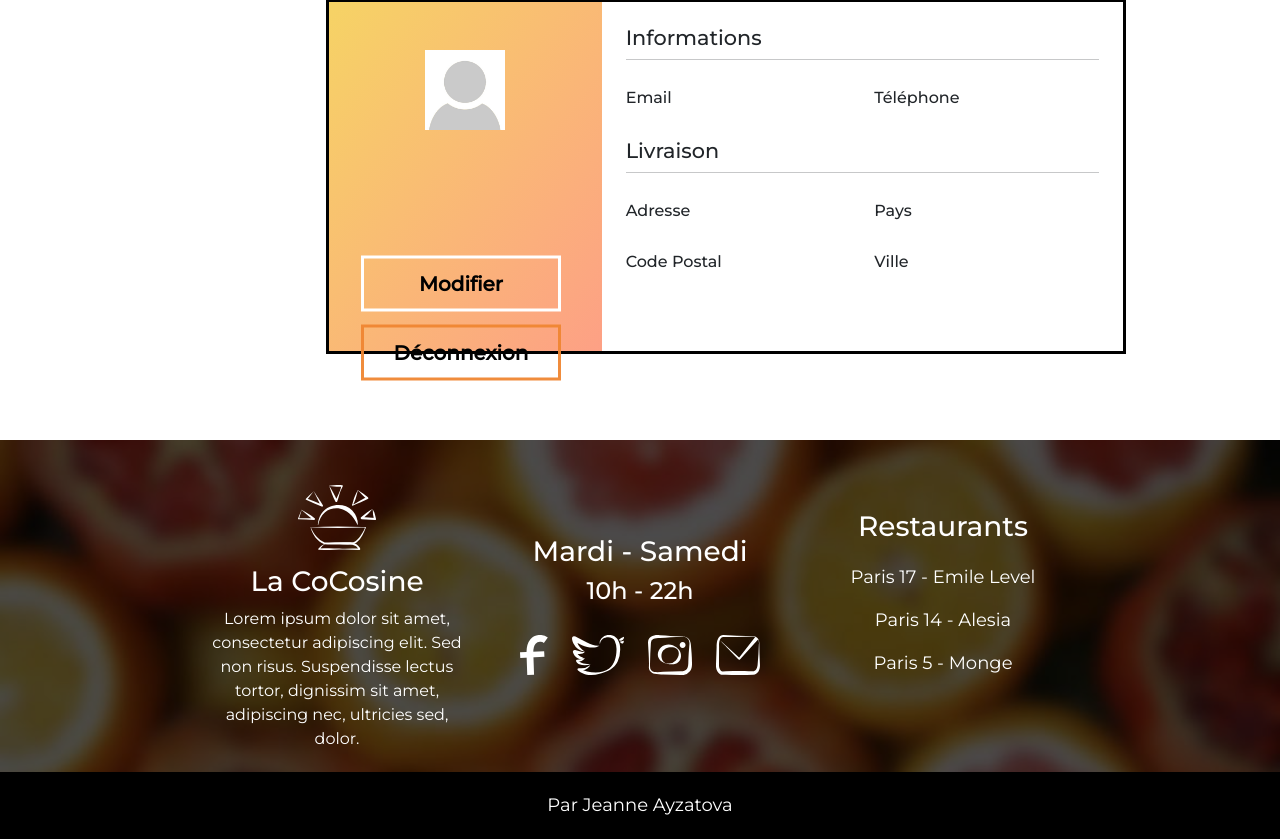
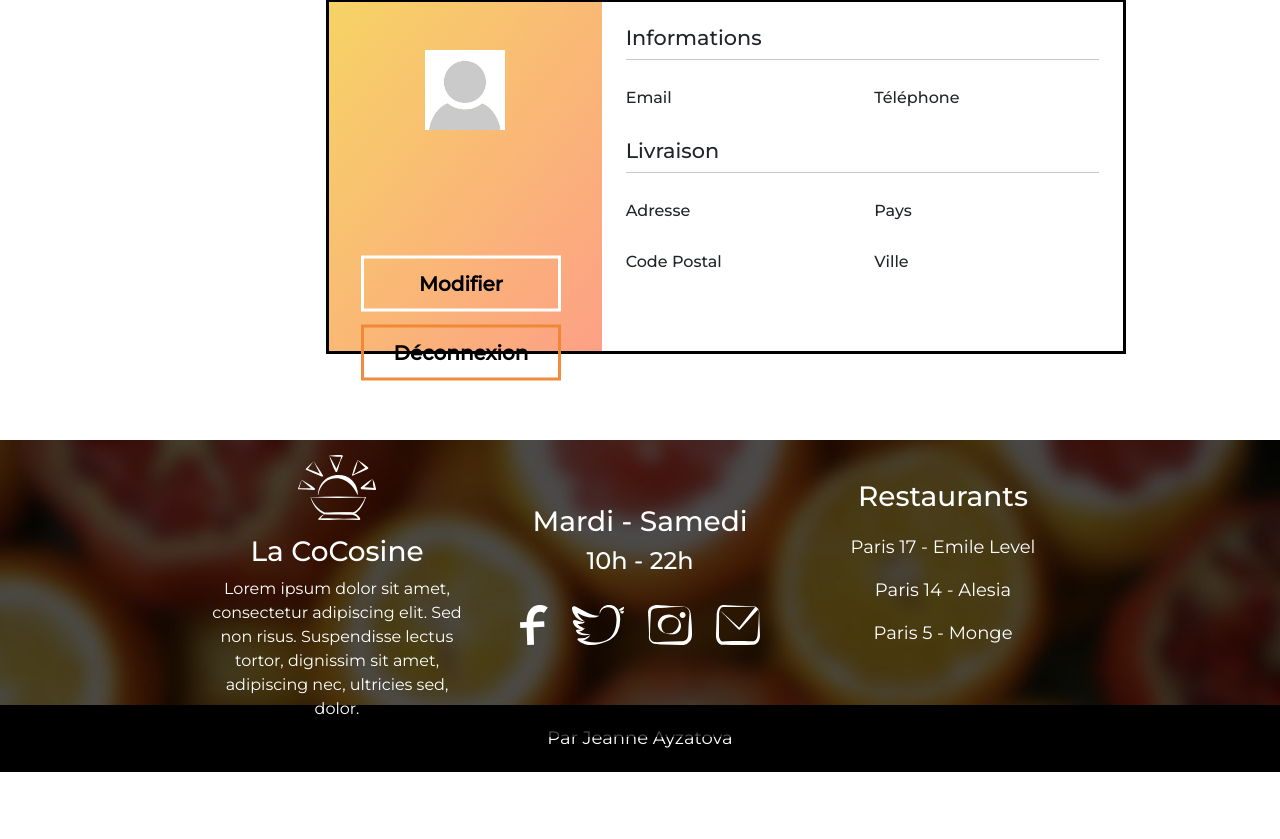
Before and after one commit to JannaAyz/Symfony_project_restaurant, a Symfony app: template templates/account/index.html.twig in a window 1280 px wide. Shown: the part 131-970 px from the top of the page. After the commit the page ends 903 px from the top, so only its background shows below. Run offline with Twig, Linux system fonts and the light colour scheme; the template is opened without the code that fills it, so the values that code supplies are empty; some libraries are stand-ins or nearby versions.

Commit message:
fixing footer on Home page

```diff
--- a/templates/partials_footer.html.twig
+++ b/templates/partials_footer.html.twig
@@ -8,7 +8,7 @@ footer {
 }
 #footer {
     color: white;
-    padding: 30px;
+    {# padding: 30px; #}
     position: relative;
     max-width: 100vw;
     overflow-x: clip;
```
